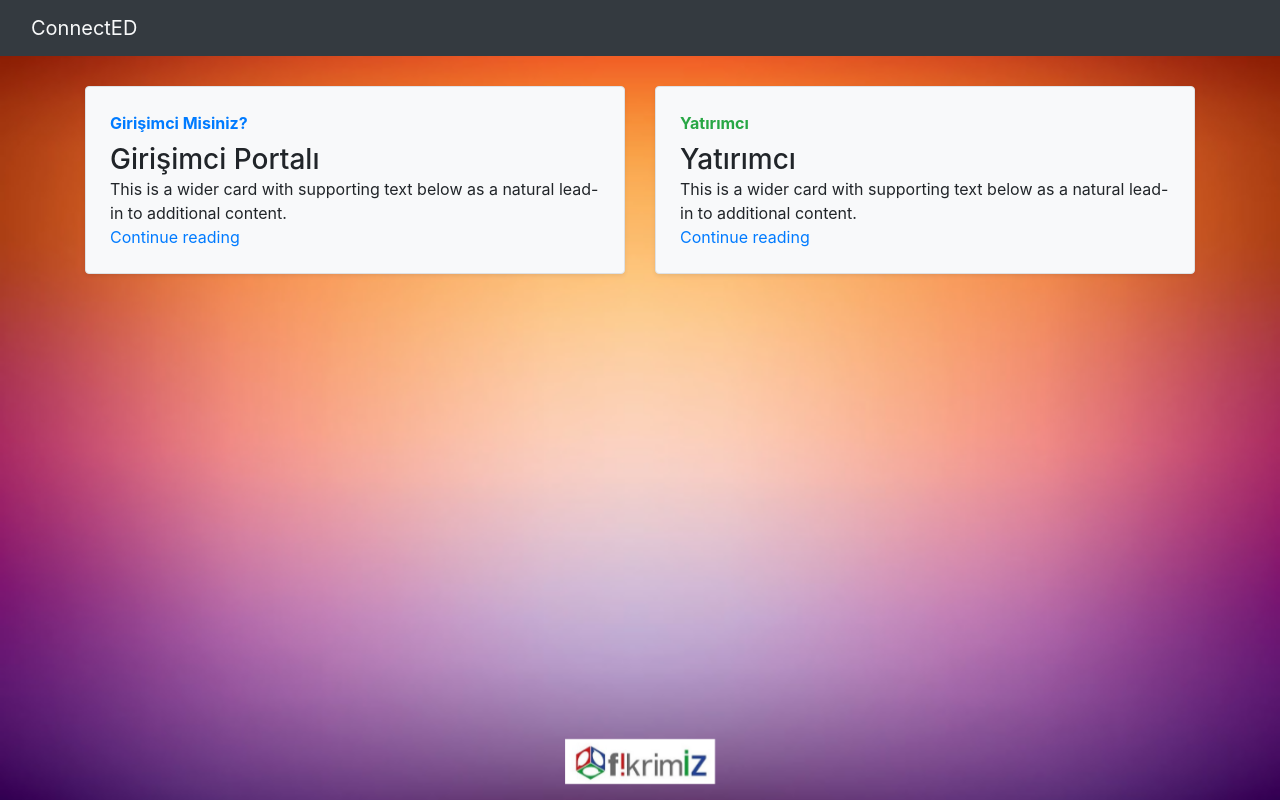
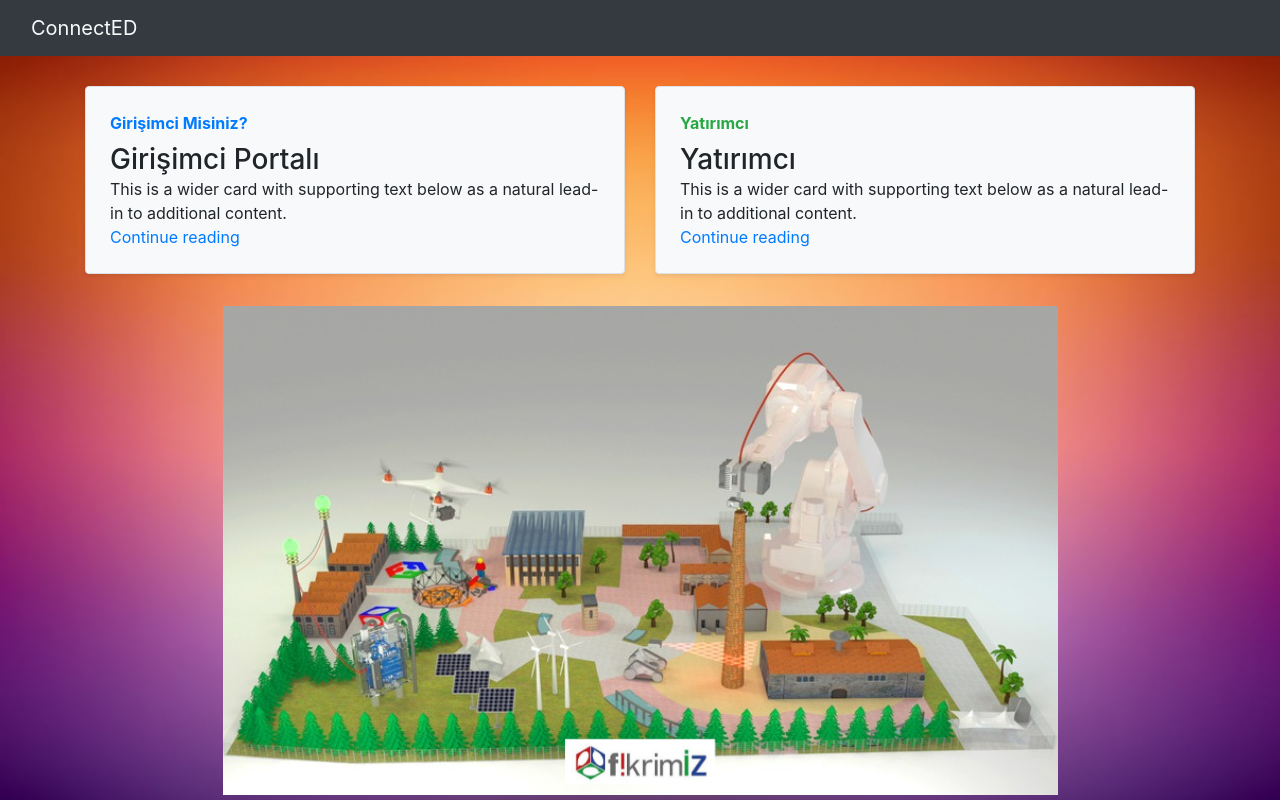
Before and after one commit to Chuchichachtli/Ideathon, a React (Create React App) app: page / in a window 1280 px wide. Built offline with nearby package versions, Linux system fonts and the light colour scheme.

Commit message:
on numarasin mekrem

```diff
--- a/src/Views/Home/Home.js
+++ b/src/Views/Home/Home.js
@@ -4,6 +4,7 @@ import 'bootstrap/dist/css/bootstrap.css';
 import CustomBar from '../../Components/Navbar/CustomBar';
 import koneksin from '../../koneksin.jpg'
 import CFooter from '../../Components/CFooter';
+import homeJpeg from '../../home.jpeg';
 
 function Home() {
   return (
@@ -34,6 +35,9 @@ function Home() {
       </div>
     </div>
   </div>
+  <p style={{textAlign:"center"}}>
+  <img  src={homeJpeg}/>
+  </p>
     </div>
 <CFooter/>
 </div>
```
Also changed, not shown: src/home.jpeg (added).
